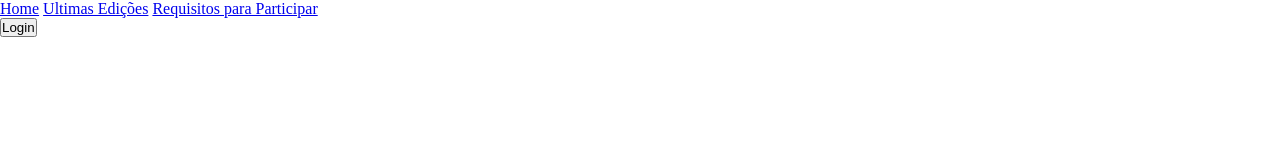
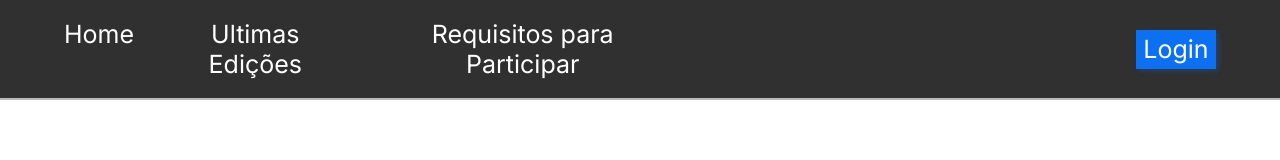
Before and after one commit to Gustavo-Santos-Dev/BootcampDNC-HTML5-CSS, a plain HTML site: page index.html in a window 1280 px wide. Drawn offline with Linux system fonts and the light colour scheme.

Commit message:
Criação e Estilização do Menu de Navegação Principal

```diff
--- a/index.html
+++ b/index.html
@@ -1,5 +1,5 @@
 <!DOCTYPE html>
-<html lang="en">
+<html lang="pt-br">
 
 <head>
     <meta charset="UTF-8">
@@ -10,25 +10,19 @@
     <link
         href="https://fonts.googleapis.com/css2?family=Inter:ital,opsz,wght@0,14..32,100..900;1,14..32,100..900&display=swap"
         rel="stylesheet">
-    <style>
-        * {
-            margin: 0;
-            padding: 0;
-            box-sizing: border-box;
-        }
-    </style>
+    <link rel="stylesheet" href="style.css">
 </head>
 
 <body>
-    <nav>
-        <div>
-            <a class="" href="#">Home</a>
-            <a class="" href="#">Ultimas Edições</a>
-            <a class="" href="#">Requisitos para Participar</a>
+    <nav id="mainNavigationBar">
+        <div id="menu">
+            <a class="linkStyling" href="#">Home</a>
+            <a class="linkStyling" href="#">Ultimas Edições</a>
+            <a class="linkStyling" href="#">Requisitos para Participar</a>
         </div>
         <button>Login</button>
     </nav>
 
 </body>
 
-</html>
+</html>.
--- a/style.css
+++ b/style.css
@@ -0,0 +1,60 @@
+* {
+    margin: 0;
+    padding: 0;
+    box-sizing: border-box;
+    color: white;
+    font-family: "Inter", sans-serif;
+}
+
+html {
+    font-size: 62.5%;
+}
+
+.linkStyling {
+    text-decoration: none;
+    font-size: 2.5rem;
+    cursor: pointer;
+}
+
+.linkStyling:hover {
+    opacity: 0.6;
+}
+
+/* MENU DE NAVEGAÇÃO PRINCIPAL ----------------------*/
+
+#mainNavigationBar {
+    display: flex;
+    align-items: center;
+    justify-content: space-between;
+    padding: 0 5%;
+    width: 100%;
+    height: 10rem;
+    background-color: #303030;
+    border-bottom: 0.25rem solid #BABABA;
+}
+
+#menu {
+    display: flex;
+    justify-content: left;
+    gap: 3rem;
+    width: 52.5%;
+    text-align: center;
+}
+
+#mainNavigationBar button {
+    width: 8rem;
+    height: 3.9rem;
+    font-size: 2.5rem;
+    border: none;
+    background-color: #0C70F2;
+    color: #fff;
+    box-shadow: 3px 2px 4px 0px rgba(12, 112, 242, 0.25);
+    cursor: pointer;
+}
+
+#mainNavigationBar button:hover {
+    scale: 1.08;
+    transition: ease-in-out 0.18s;
+}
+
+/*------------------------------------------------*/
```
